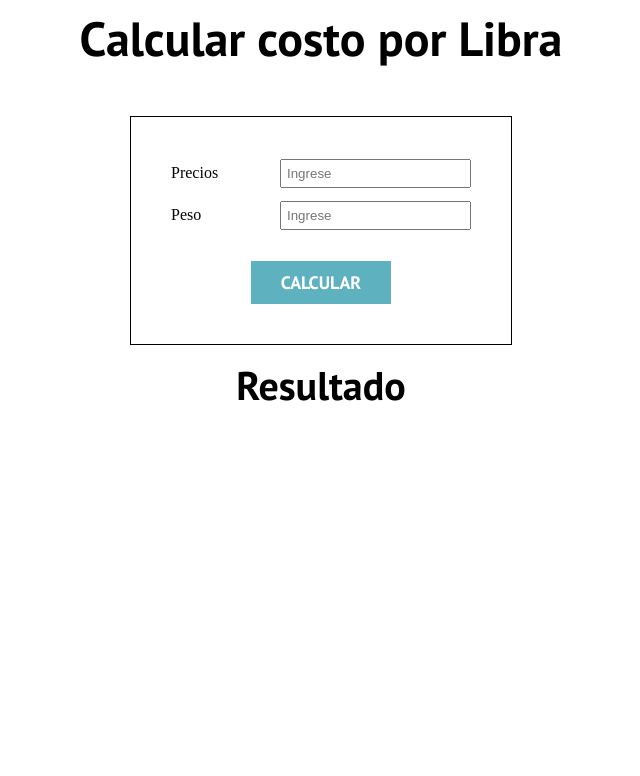
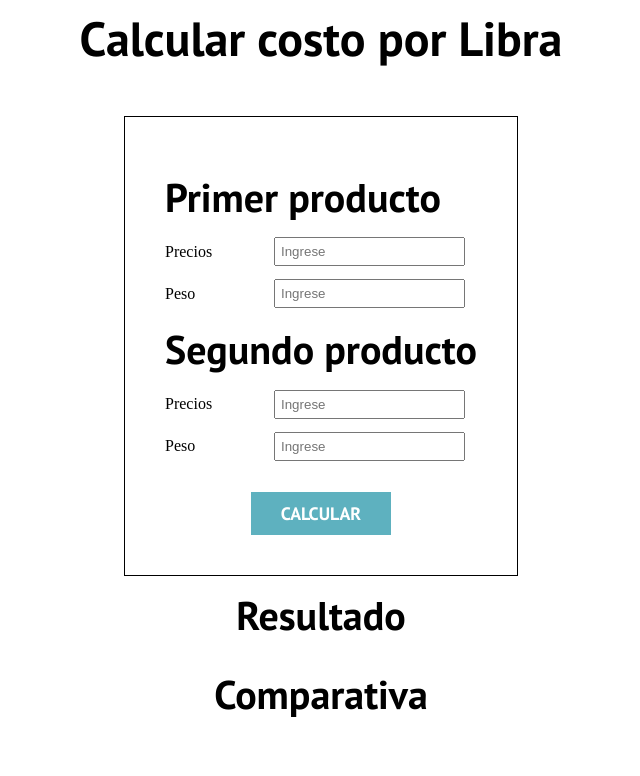
Before and after one commit to IsraelSantizo98/costoLibra, a plain HTML site: page index.html in a window 1280 px wide. Shown: the whole page, without its empty margins (319-959 px from the left). Drawn offline with Linux system fonts and the light colour scheme.

Commit message:
Se modifica estructura para incluir dos productos

```diff
--- a/index.html
+++ b/index.html
@@ -12,27 +12,63 @@
     <title>Calculadora de precios</title>
 </head>
 <body>
-    <div class="contenedor">
-        <h1 class="centrar-texto">Calcular costo por Libra</h1>
+    <h1 class="centrar-texto">Calcular costo por Libra</h1>
+    <div class="contenedor d-flex-column">
         <div class="container__form">
             <form action="" class="form">
+                <h2>Primer producto</h2>
                 <div class="campo">
-                    <label for="precioProducto" class="campo__label">Precios</label>
-                    <input type="text" name="precioProducto" class="campo__input" id="precioProducto" placeholder="Ingrese">
+                    <label for="precioProducto1" class="campo__label">Precios</label>
+                    <input type="number" name="precioProducto1" class="campo__input" id="precioProducto1" placeholder="Ingrese">
                 </div>
                 <div class="campo">
-                    <label for="pesoProducto" class="campo__label">Peso</label>
-                    <input type="text" name="pesoProducto" class="campo__input" id="pesoProducto" placeholder="Ingrese">
+                    <label for="pesoProducto1" class="campo__label">Peso</label>
+                    <input type="number" name="pesoProducto1" class="campo__input" id="pesoProducto1" placeholder="Ingrese">
+                </div>
+                <h2>Segundo producto</h2>
+                <div class="campo">
+                    <label for="precioProducto2" class="campo__label">Precios</label>
+                    <input type="number" name="precioProducto2" class="campo__input" id="precioProducto2" placeholder="Ingrese">
+                </div>
+                <div class="campo">
+                    <label for="pesoProducto2" class="campo__label">Peso</label>
+                    <input type="number" name="pesoProducto2" class="campo__input" id="pesoProducto2" placeholder="Ingrese">
                 </div>
                 <div class="campo__button">
-                    <button type="button" onclick="obtenerDatos()" class="btn btn--primario">Calcular</button>
+                    <button type="button" onclick="calculadora1()" class="btn btn--primario">Calcular</button>
                 </div>
             </form>
             <div class="container__resultado centrar-texto">
                 <h2 class="centrar-texto">Resultado</h2>
-                <p id="resultado"></p>
+                <p id="resultado1"></p>
+                <p id="resultado2"></p>
+            </div>
+            <div class="container__resultado centrar-texto">
+                <h2 class="centrar-texto">Comparativa</h2>
+                <p id="comparativa"></p>
             </div>
         </div>
+        <!-- /container__form-->
+        <!--
+        <div class="container__form">
+            <form action="" class="form">
+                <div class="campo">
+                    <label for="precioProducto2" class="campo__label">Precios</label>
+                    <input type="number" name="precioProducto2" class="campo__input" id="precioProducto2" placeholder="Ingrese">
+                </div>
+                <div class="campo">
+                    <label for="pesoProducto2" class="campo__label">Peso</label>
+                    <input type="number" name="pesoProducto2" class="campo__input" id="pesoProducto2" placeholder="Ingrese">
+                </div>
+                <div class="campo__button">
+                    <button type="button" onclick="calculadora2()" class="btn btn--primario">Calcular</button>
+                </div>
+            </form>
+            <div class="container__resultado centrar-texto">
+                <h2 class="centrar-texto">Resultado</h2>
+                <p id="resultado2"></p>
+            </div>
+            -->
     </div>
     <script src="js/main.js"></script>
 </body>
```
